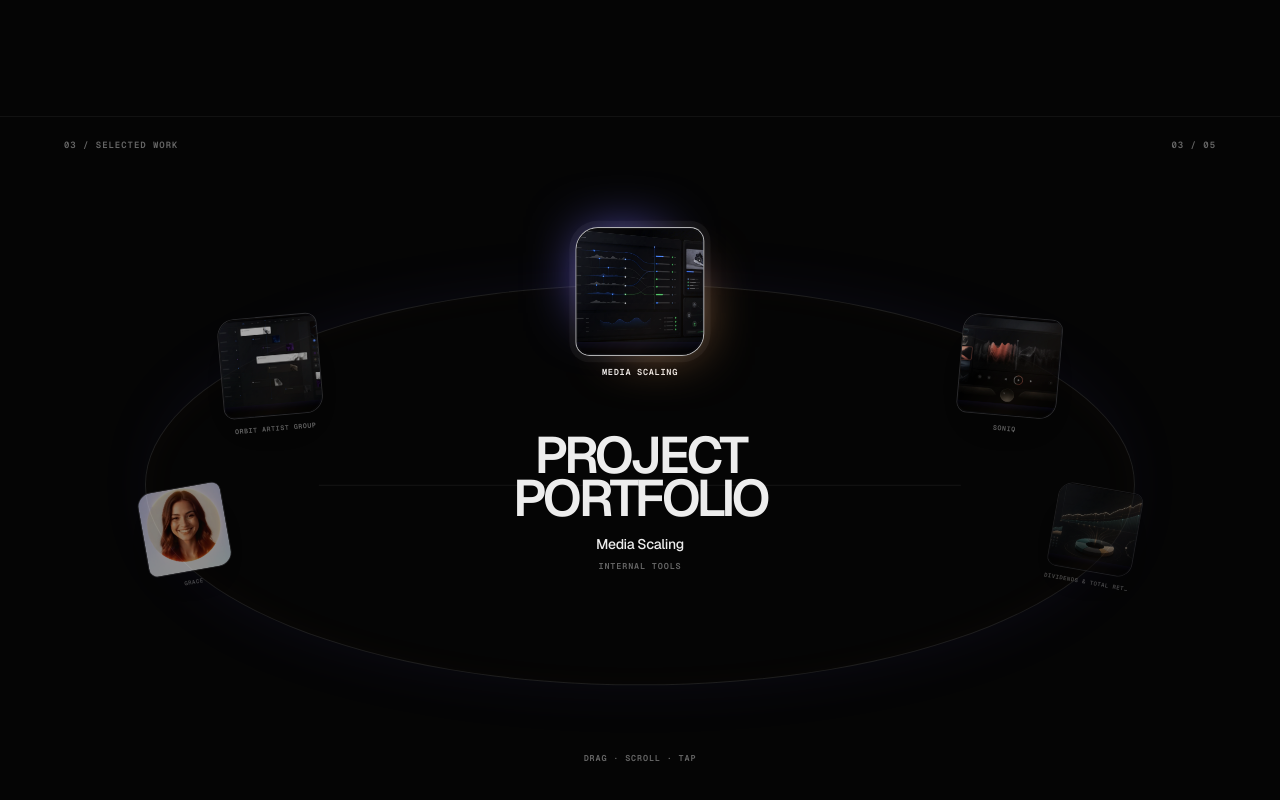
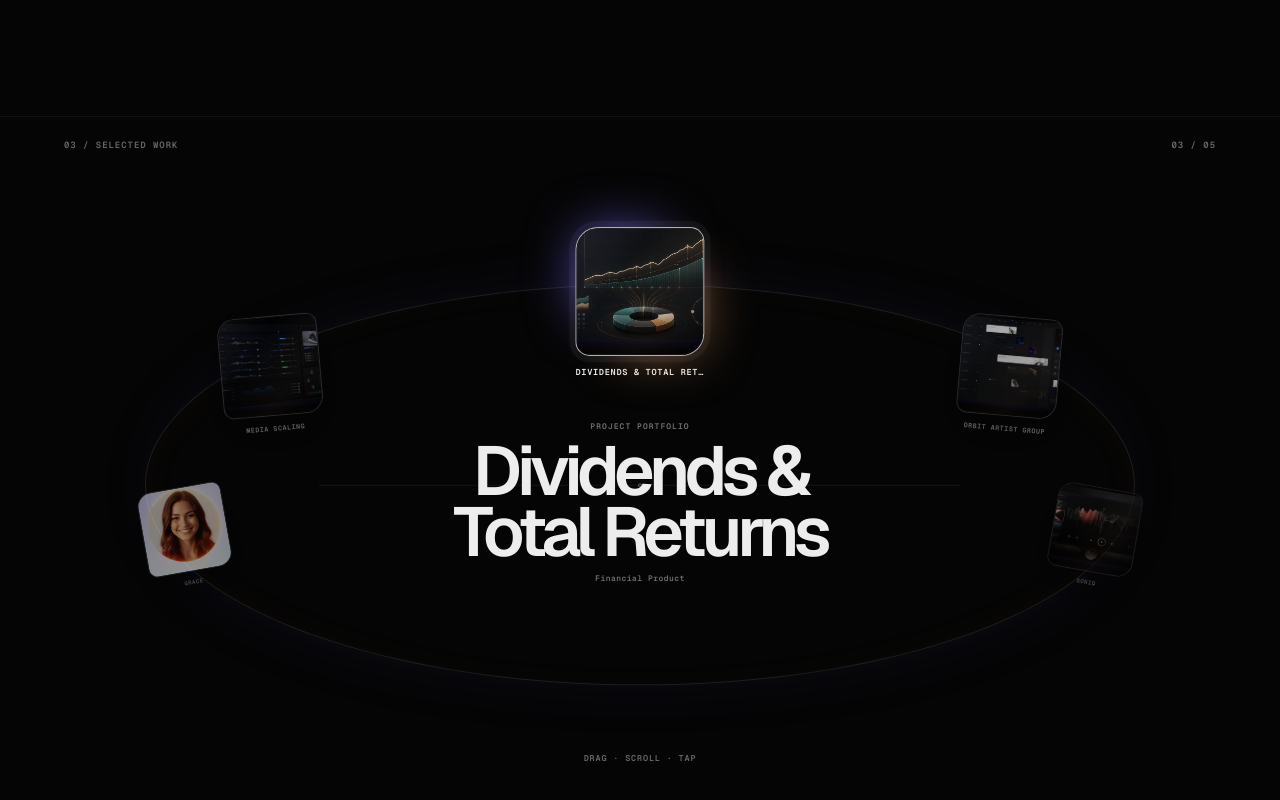
Before and after one commit to povssam/execution-labs-web, a Next.js app: page / in a window 1280 px wide. Shown: the part 2349-3149 px from the top of the page. Built offline with nearby package versions, Linux system fonts and the light colour scheme.

Commit message:
refine selected work hierarchy

```diff
--- a/src/components/home/ProjectPortfolio.module.css
+++ b/src/components/home/ProjectPortfolio.module.css
@@ -18,10 +18,12 @@
 .tile[data-active="true"] .tileImage { filter:saturate(1.02) contrast(1.04); transform:scale(1.035); }
 .tileName { display:block; overflow:hidden; padding-top:.55rem; color:rgba(237,237,237,.56); font-family:var(--font-geist-mono),monospace; font-size:.48rem; font-weight:600; letter-spacing:.08em; text-align:center; text-overflow:ellipsis; text-transform:uppercase; white-space:nowrap; }
 .tile[data-active="true"] .tileName { color:#ededed; }
-.centerReadout { position:absolute; top:53%; left:50%; z-index:4; display:grid; min-width:16rem; place-items:center; text-align:center; translate:-50% -50%; pointer-events:none; }
-.centerReadout>span,.centerReadout h2 { margin:0; color:#ededed; font-size:var(--type-section-display); font-weight:560; letter-spacing:-.07em; line-height:.84; text-transform:uppercase; }
-.centerReadout strong { margin-top:.85rem; font-size:var(--type-body); font-weight:500; letter-spacing:-.025em; }
-.centerReadout small,.centerHint { margin-top:.34rem; color:rgba(237,237,237,.42); font-family:var(--font-geist-mono),monospace; font-size:.53rem; font-weight:600; letter-spacing:.1em; text-transform:uppercase; }
+.centerReadout { position:absolute; top:53%; left:50%; z-index:4; display:grid; width:min(28rem,36vw); min-height:7.5rem; place-items:center; text-align:center; translate:-50% -50%; pointer-events:none; }
+.centerEyebrow { margin:0; color:rgba(237,237,237,.46); font-family:var(--font-geist-mono),monospace; font-size:var(--type-micro); font-weight:600; letter-spacing:.13em; line-height:1.2; text-transform:uppercase; }
+.centerReadout h2 { max-width:100%; margin:.58rem 0 0; color:#ededed; font-size:clamp(2.55rem,5.4vw,5.2rem); font-weight:560; letter-spacing:-.075em; line-height:.88; text-wrap:balance; }
+.projectName { display:block; }
+.centerCategory { margin-top:.62rem; color:rgba(237,237,237,.46); font-family:var(--font-geist-mono),monospace; font-size:var(--type-micro); font-weight:600; letter-spacing:.06em; line-height:1.35; text-transform:none; }
+.centerHint { margin-top:.34rem; color:rgba(237,237,237,.42); font-family:var(--font-geist-mono),monospace; font-size:.53rem; font-weight:600; letter-spacing:.1em; text-transform:uppercase; }
 .centerHint { position:absolute; bottom:4%; left:50%; margin:0; translate:-50% 0; white-space:nowrap; }
-@media (max-width:767px) { .scrollScene { min-height:132svh; } .stickyStage { min-height:39rem; } .instrumentation { top:1rem; font-size:var(--type-label); } .orbitStage { width:178vw; height:min(38rem,67svh); min-height:28rem; } .orbitTrace { width:94%; height:57%; } .tile { width:clamp(4.85rem,24vw,6.3rem); border-radius:1rem .65rem 1rem .65rem; } .tileName { display:none; } .centerReadout { top:55%; min-width:12rem; } .centerReadout>span,.centerReadout h2 { font-size:var(--type-section-display); } .centerReadout strong { margin-top:.75rem; font-size:var(--type-body); } .centerReadout small { max-width:15ch; font-size:var(--type-micro); line-height:1.4; } .centerHint { bottom:5%; font-size:var(--type-micro); } }
+@media (max-width:767px) { .scrollScene { min-height:132svh; } .stickyStage { min-height:39rem; } .instrumentation { top:1rem; font-size:var(--type-label); } .orbitStage { width:178vw; height:min(38rem,67svh); min-height:28rem; } .orbitTrace { width:94%; height:57%; } .tile { width:clamp(4.85rem,24vw,6.3rem); border-radius:1rem .65rem 1rem .65rem; } .tileName { display:none; } .centerReadout { top:55%; width:min(18rem,70vw); min-width:0; min-height:6.5rem; } .centerReadout h2 { font-size:clamp(2.2rem,11.5vw,3.4rem); line-height:.9; } .centerCategory { margin-top:.52rem; max-width:18ch; font-size:var(--type-micro); } .centerHint { bottom:5%; font-size:var(--type-micro); } }
 @media (prefers-reduced-motion:reduce) { .tileImage { transition:none; } }
--- a/src/components/home/ProjectPortfolio.tsx
+++ b/src/components/home/ProjectPortfolio.tsx
@@ -1,7 +1,7 @@
 "use client";
 
 import Image from "next/image";
-import { motion, useMotionValueEvent, useScroll } from "framer-motion";
+import { AnimatePresence, motion, useMotionValueEvent, useScroll } from "framer-motion";
 import { useRouter } from "next/navigation";
 import { useCallback, useRef, useState } from "react";
 import type { KeyboardEvent as ReactKeyboardEvent, PointerEvent as ReactPointerEvent } from "react";
@@ -18,6 +18,26 @@ const media: Record<string, string> = {
   "dividends-total-returns": "/brand/projects/dividends-total-returns-orbit.png",
 };
 
+const portfolioOrder = [
+  "grace",
+  "media-scaling",
+  "dividends-total-returns",
+  "orbit-artist-group",
+  "soniq",
+];
+
+const portfolioStudies = portfolioOrder
+  .map((slug) => caseStudies.find((study) => study.slug === slug))
+  .filter((study) => study !== undefined);
+
+const portfolioDisciplines: Record<string, string> = {
+  grace: "Brand System",
+  "media-scaling": "Internal Tools",
+  "dividends-total-returns": "Financial Product",
+  "orbit-artist-group": "Artist Platform",
+  soniq: "Product / Audio",
+};
+
 function relativeIndex(index: number, active: number, length: number) {
   let delta = index - active;
   if (delta > length / 2) delta -= length;
@@ -29,16 +49,17 @@ export function ProjectPortfolio() {
   const sceneRef = useRef<HTMLDivElement | null>(null);
   const pointerRef = useRef<{ id: number; startX: number; startY: number; lastX: number; lastTime: number; velocity: number } | null>(null);
   const activeRef = useRef(0);
+  const scrollProgressRef = useRef(0);
   const [activeIndex, setActiveIndex] = useState(0);
   const [dragOffset, setDragOffset] = useState(0);
   const [dragging, setDragging] = useState(false);
   const reduceMotion = usePrefersReducedMotion();
   const router = useRouter();
   const { scrollYProgress } = useScroll({ target: sceneRef, offset: ["start start", "end end"] });
-  const activeStudy = caseStudies[activeIndex];
+  const activeStudy = portfolioStudies[activeIndex];
 
   const select = useCallback((requestedIndex: number, scrollToState = true) => {
-    const next = (requestedIndex + caseStudies.length) % caseStudies.length;
+    const next = (requestedIndex + portfolioStudies.length) % portfolioStudies.length;
     activeRef.current = next;
     setActiveIndex(next);
     setDragOffset(0);
@@ -46,13 +67,15 @@ export function ProjectPortfolio() {
     const scene = sceneRef.current;
     const top = window.scrollY + scene.getBoundingClientRect().top;
     const travel = Math.max(1, scene.offsetHeight - window.innerHeight);
-    window.scrollTo({ top: top + travel * (next / (caseStudies.length - 1)), behavior: reduceMotion ? "auto" : "smooth" });
+    window.scrollTo({ top: top + travel * (next / (portfolioStudies.length - 1)), behavior: reduceMotion ? "auto" : "smooth" });
   }, [reduceMotion]);
 
   useMotionValueEvent(scrollYProgress, "change", (latest) => {
-    const next = Math.max(0, Math.min(caseStudies.length - 1, Math.round(latest * (caseStudies.length - 1))));
+    const next = Math.max(0, Math.min(portfolioStudies.length - 1, Math.round(latest * (portfolioStudies.length - 1))));
+    const direction = latest - scrollProgressRef.current;
+    scrollProgressRef.current = latest;
     if (pointerRef.current) return;
-    if (next !== activeRef.current) select(next, false);
+    if (next !== activeRef.current && ((direction > 0 && next > activeRef.current) || (direction < 0 && next < activeRef.current))) select(next, false);
   });
 
   const openActive = () => router.push(`/work/${activeStudy.slug}`);
@@ -84,15 +107,15 @@ export function ProjectPortfolio() {
     if (!pointer || (event && pointer.id !== event.pointerId)) return;
     const dx = (event?.clientX ?? pointer.lastX) - pointer.startX;
     const projected = dx + pointer.velocity * 120;
-    if (Math.abs(projected) > 38) select(activeRef.current + (projected < 0 ? 1 : -1));
+    if (Math.abs(projected) > 38) select(activeRef.current + (projected < 0 ? 1 : -1), false);
     else setDragOffset(0);
   };
 
   const onKeyDown = (event: ReactKeyboardEvent<HTMLDivElement>) => {
-    if (event.key === "ArrowRight" || event.key === "ArrowDown") { event.preventDefault(); select(activeRef.current + 1); }
-    if (event.key === "ArrowLeft" || event.key === "ArrowUp") { event.preventDefault(); select(activeRef.current - 1); }
-    if (event.key === "Home") { event.preventDefault(); select(0); }
-    if (event.key === "End") { event.preventDefault(); select(caseStudies.length - 1); }
+    if (event.key === "ArrowRight" || event.key === "ArrowDown") { event.preventDefault(); select(activeRef.current + 1, false); }
+    if (event.key === "ArrowLeft" || event.key === "ArrowUp") { event.preventDefault(); select(activeRef.current - 1, false); }
+    if (event.key === "Home") { event.preventDefault(); select(0, false); }
+    if (event.key === "End") { event.preventDefault(); select(portfolioStudies.length - 1, false); }
     if (event.key === "Enter" || event.key === " ") { event.preventDefault(); openActive(); }
   };
 
@@ -101,23 +124,40 @@ export function ProjectPortfolio() {
       <div ref={sceneRef} className={styles.scrollScene}>
         <div className={styles.stickyStage}>
           <Container className={styles.container}>
-            <div className={styles.instrumentation}><span>03 / Selected work</span><span>{String(activeIndex + 1).padStart(2, "0")} / {String(caseStudies.length).padStart(2, "0")}</span></div>
+            <div className={styles.instrumentation}><span>03 / Selected work</span><span>{String(activeIndex + 1).padStart(2, "0")} / {String(portfolioStudies.length).padStart(2, "0")}</span></div>
             <div className={styles.orbitStage} tabIndex={0} role="group" aria-label="Project portfolio. Scroll, drag, or use arrow keys to select a project. Press Enter to open the selected project." onKeyDown={onKeyDown} onPointerDown={onPointerDown} onPointerMove={onPointerMove} onPointerUp={finishPointer} onPointerCancel={() => finishPointer()} data-dragging={dragging}>
               <div className={styles.orbitTrace} aria-hidden="true" />
-              {caseStudies.map((study, index) => {
-                const delta = relativeIndex(index, activeIndex, caseStudies.length);
+              {portfolioStudies.map((study, index) => {
+                const delta = relativeIndex(index, activeIndex, portfolioStudies.length);
                 const angle = delta * 52;
                 const x = Math.sin((angle * Math.PI) / 180) * 43;
                 const y = -Math.cos((angle * Math.PI) / 180) * 31 + 1;
                 const isActive = index === activeIndex;
                 return (
-                  <motion.button key={study.slug} type="button" className={styles.tile} data-active={isActive} aria-label={isActive ? `Open ${study.client} project` : `Select ${study.client} project`} onClick={(event) => { event.stopPropagation(); if (isActive) openActive(); else select(index); }} animate={{ left: `${50 + x}%`, top: `${50 + y}%`, scale: isActive ? 1.12 : Math.max(.68, 1 - Math.abs(delta) * .13), opacity: Math.max(.3, 1 - Math.abs(delta) * .23), rotate: `${delta * 5}deg`, x: dragOffset * (isActive ? .16 : .06) }} transition={reduceMotion ? { duration: .18 } : { duration: dragging ? 0 : .62, ease: [0.22, 1, 0.36, 1] }}>
+                  <motion.button key={study.slug} type="button" className={styles.tile} data-active={isActive} aria-label={isActive ? `Open ${study.client} project` : `Select ${study.client} project`} onClick={(event) => { event.stopPropagation(); if (isActive) openActive(); else select(index, false); }} animate={{ left: `${50 + x}%`, top: `${50 + y}%`, scale: isActive ? 1.12 : Math.max(.68, 1 - Math.abs(delta) * .13), opacity: Math.max(.3, 1 - Math.abs(delta) * .23), rotate: `${delta * 5}deg`, x: dragOffset * (isActive ? .16 : .06) }} transition={reduceMotion ? { duration: .18 } : { duration: dragging ? 0 : .62, ease: [0.22, 1, 0.36, 1] }}>
                     <span className={styles.tileMedia}><Image src={media[study.slug]} alt="" fill sizes="(max-width: 767px) 96px, 132px" className={styles.tileImage} draggable={false} /></span>
                     <span className={styles.tileName}>{study.client}</span>
                   </motion.button>
                 );
               })}
-              <div className={styles.centerReadout} aria-live="polite"><span>Project</span><h2 id="portfolio-title">Portfolio</h2><strong>{activeStudy.client}</strong><small>{activeStudy.category.split(",")[0]}</small></div>
+              <div className={styles.centerReadout} aria-live="polite">
+                <span className={styles.centerEyebrow}>Project Portfolio</span>
+                <h2 id="portfolio-title">
+                  <AnimatePresence initial={false} mode="popLayout">
+                    <motion.span
+                      key={activeStudy.slug}
+                      className={styles.projectName}
+                      initial={reduceMotion ? { opacity: 1, transform: "translateY(0px)", filter: "blur(0px)" } : { opacity: 0, transform: "translateY(8px)", filter: "blur(3px)" }}
+                      animate={{ opacity: 1, transform: "translateY(0px)", filter: "blur(0px)" }}
+                      exit={reduceMotion ? { opacity: 0 } : { opacity: 0, transform: "translateY(-8px)", filter: "blur(2px)" }}
+                      transition={reduceMotion ? { duration: 0.16 } : { duration: 0.34, ease: [0.22, 1, 0.36, 1] }}
+                    >
+                      {activeStudy.client}
+                    </motion.span>
+                  </AnimatePresence>
+                </h2>
+                <small className={styles.centerCategory}>{portfolioDisciplines[activeStudy.slug] ?? activeStudy.category.split(",")[0]}</small>
+              </div>
               <span className={styles.centerHint}>Drag · scroll · tap</span>
             </div>
           </Container>
```
